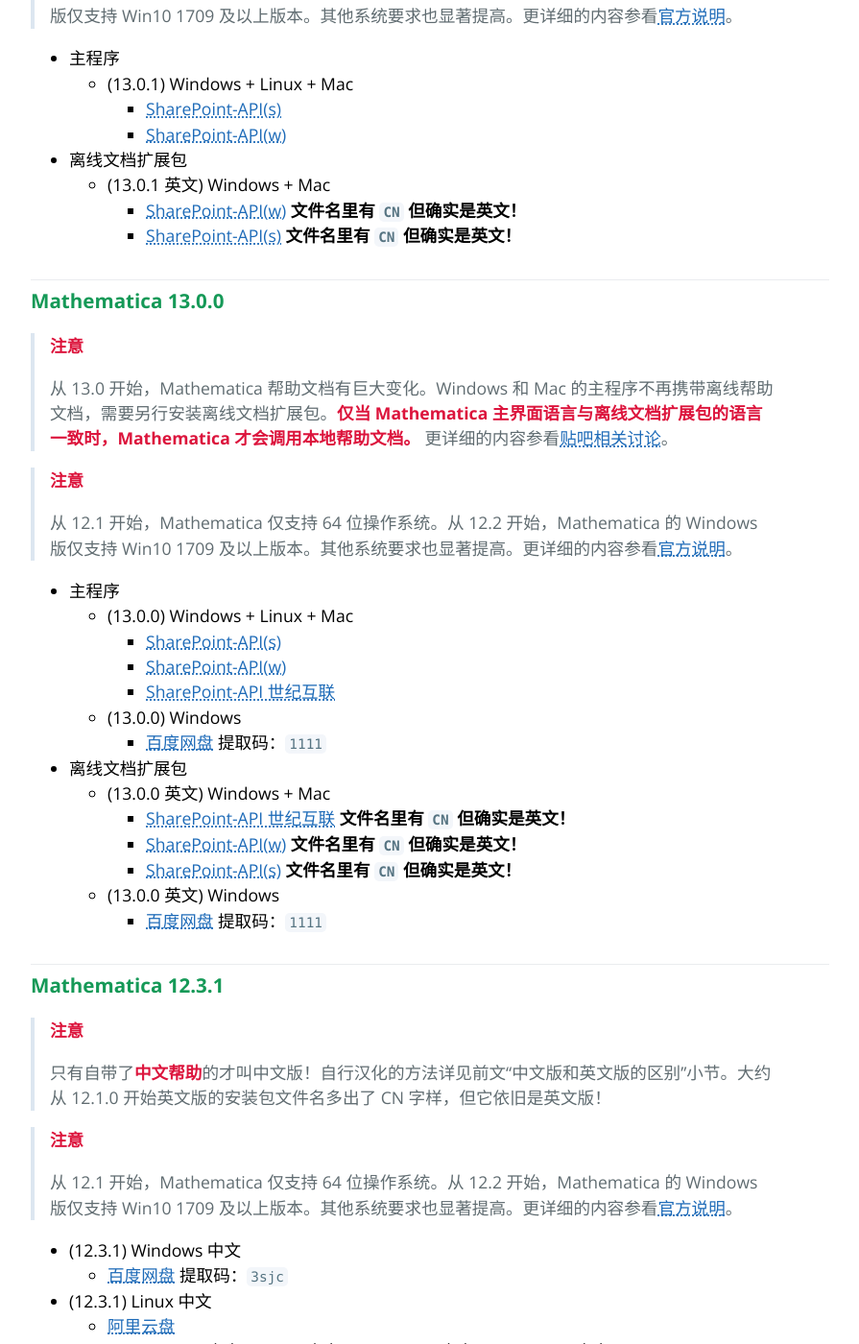
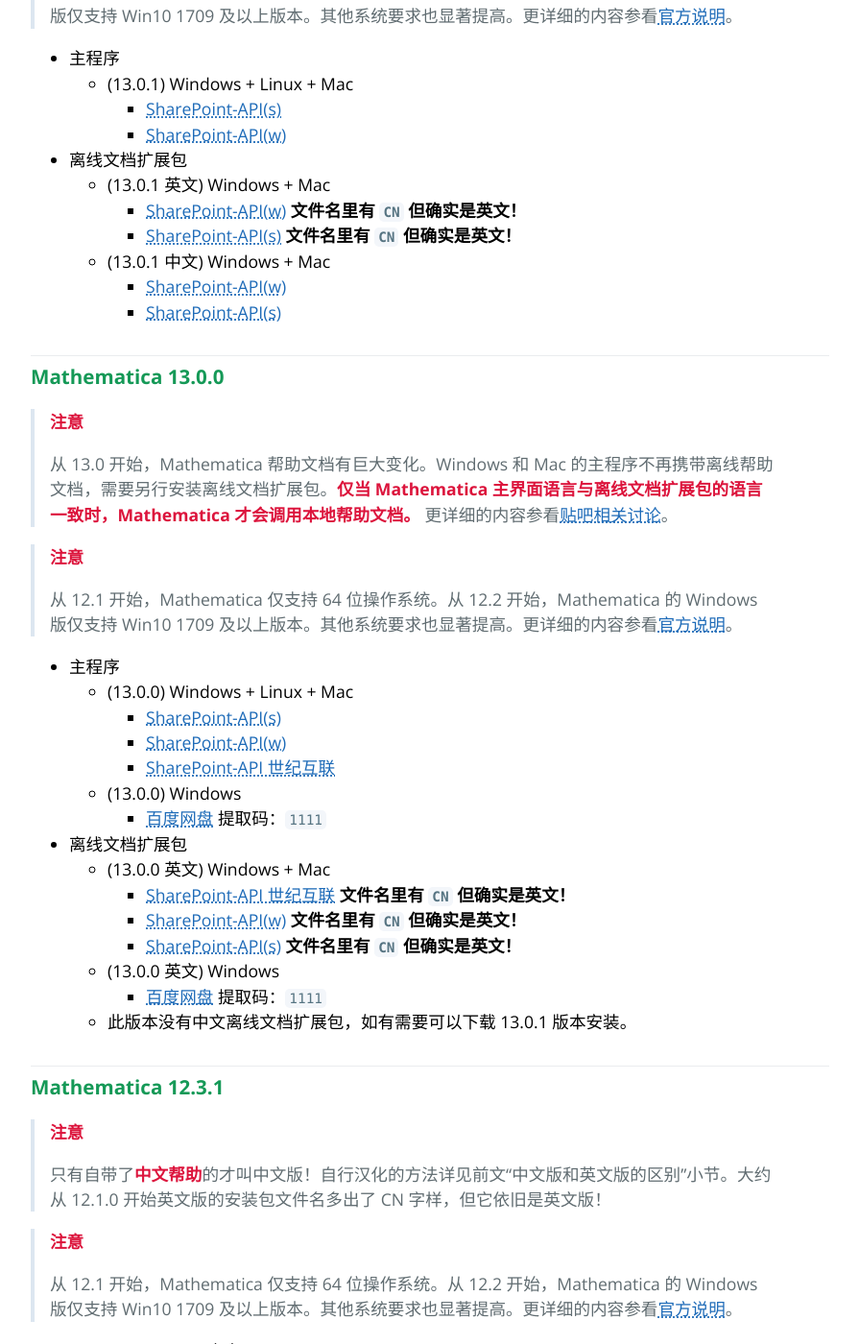
Before and after one commit to TieBaMma/InstallTutorial, a Jekyll site: the page built from index.md, in a window 1280 px wide and 1400 px high, scrolled down 7052 px. Shown: the whole window at 96% size, without its empty margins (192-1087 px from the left). Built offline with Jekyll 4.4.1, drawn with Linux system fonts in a browser that asks for light colours.

Commit message:
增加 13.0.1 中文离线文档扩展包

```diff
--- a/index.md
+++ b/index.md
@@ -249,7 +249,6 @@
 > 从 13.0 开始，Mathematica 帮助文档有巨大变化。Windows 和 Mac 的主程序不再携带离线帮助文档，需要另行安装离线文档扩展包。**仅当 Mathematica 主界面语言与离线文档扩展包的语言一致时，Mathematica 才会调用本地帮助文档。**
 > 更详细的内容参看[贴吧相关讨论](https://tieba.baidu.com/p/7675083708)。
 
-
 > **注意**
 >
 > 从 12.1 开始，Mathematica 仅支持 64 位操作系统。从 12.2 开始，Mathematica 的 Windows 版仅支持 Win10 1709 及以上版本。其他系统要求也显著提高。更详细的内容参看[官方说明](https://support.wolfram.com/6479)。
@@ -262,6 +261,9 @@
   * (13.0.1 英文) Windows + Mac
     * [SharePoint-API(w)](https://wdm.undo.icu/wyd/Mathematica/13.0.1.0/WLDocs/EN/) **文件名里有 `CN` 但确实是英文！**
     * [SharePoint-API(s)](https://wdm.undo.icu/share/Mathematica/13.0.1.0/WLDocs/EN/) **文件名里有 `CN` 但确实是英文！**
+  * (13.0.1 中文) Windows + Mac
+    * [SharePoint-API(w)](https://wdm.undo.icu/wyd/Mathematica/13.0.1.0/WLDocs/CN/)
+    * [SharePoint-API(s)](https://wdm.undo.icu/share/Mathematica/13.0.1.0/WLDocs/CN/)
 
 ### Mathematica 13.0.0
 
@@ -289,6 +291,7 @@
     * [SharePoint-API(s)](https://wdm.undo.icu/share/Mathematica/13.0.0.0/WLDocs/EN/) **文件名里有 `CN` 但确实是英文！**
   * (13.0.0 英文) Windows
     * [百度网盘](https://pan.baidu.com/s/1aD5GhENsYr-hmMxrLZOY3A) 提取码：`1111`
+  * 此版本没有中文离线文档扩展包，如有需要可以下载 13.0.1 版本安装。
 
 ### Mathematica 12.3.1
 
```
